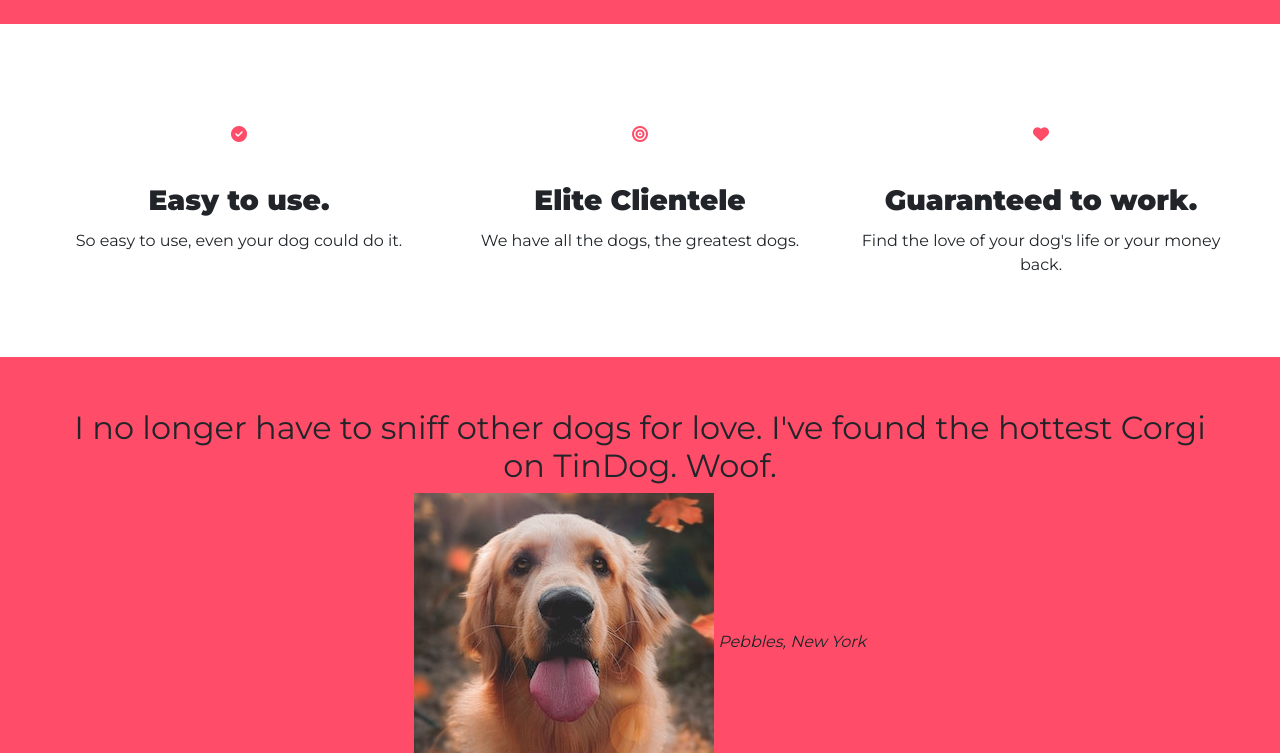
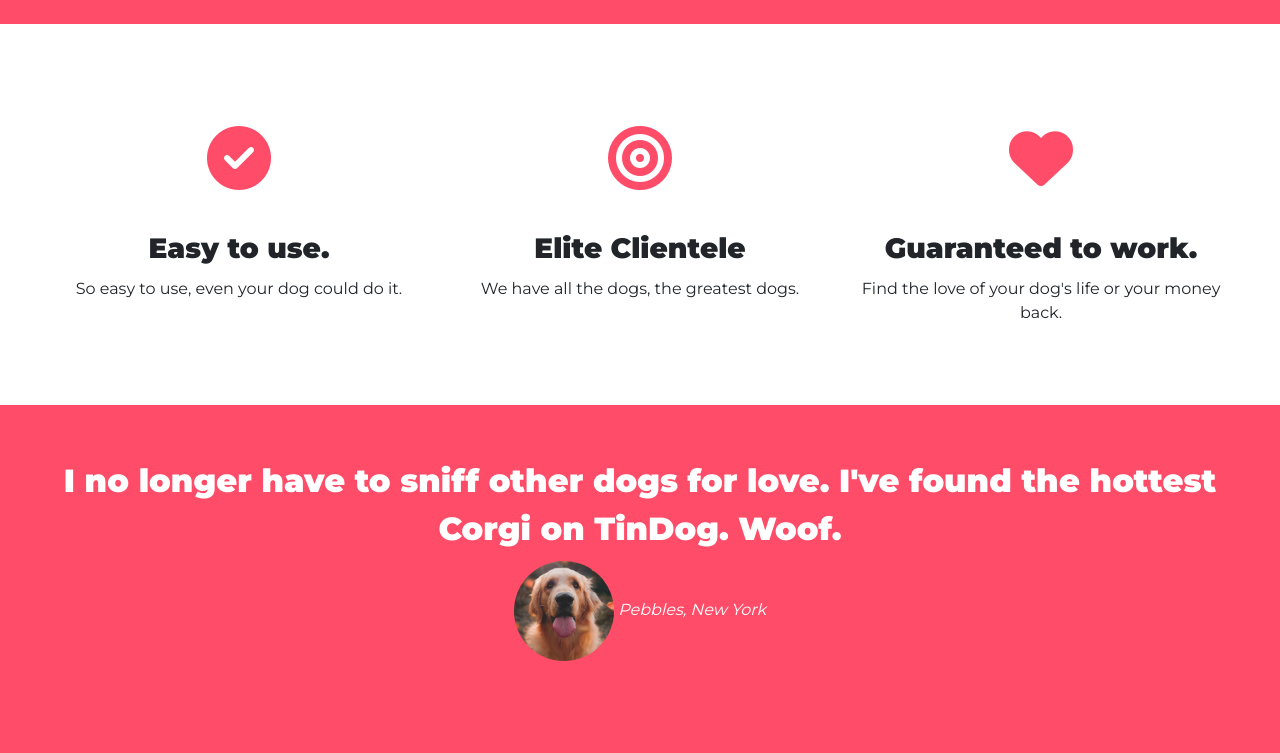
Before and after one commit to slavkoSenkiv/html-personal-website-udemy-webdev, a plain HTML site: page Bootstrap - tindog/index.html in a window 1280 px wide. Shown: the part 690-1443 px from the top of the page. Drawn offline with nearby package versions, Linux system fonts and the light colour scheme.

Commit message:
Update index.html

```diff
--- a/Bootstrap - tindog/index.html
+++ b/Bootstrap - tindog/index.html
@@ -86,19 +86,19 @@
   <section id="features" class="row">
 
     <div class="col-md-4 feature-cell">
-      <i class="fa-solid fa-circle-check feature-icon"></i>
+      <i class="fa-solid fa-circle-check feature-icon fa-4x"></i>
       <h3>Easy to use.</h3>
       <p>So easy to use, even your dog could do it.</p>
     </div>
 
     <div class="col-md-4 feature-cell">
-      <i class="fa-solid fa-bullseye feature-icon"></i>
+      <i class="fa-solid fa-bullseye feature-icon fa-4x"></i>
       <h3>Elite Clientele</h3>
       <p>We have all the dogs, the greatest dogs.</p>
     </div>
 
     <div class="col-md-4 feature-cell">
-      <i class="fa-solid fa-heart feature-icon"></i>
+      <i class="fa-solid fa-heart feature-icon fa-4x"></i>
       <h3>Guaranteed to work.</h3>
       <p>Find the love of your dog's life or your money back.</p>
     </div>
@@ -110,9 +110,9 @@
 
   <section id="testimonials">
 
-    <h2>I no longer have to sniff other dogs for love. I've found the hottest Corgi on TinDog. Woof.</h2>
-    <img src="images/dog-img.jpg" alt="dog-profile">
-    <em>Pebbles, New York</em>
+    <h2 class=" testimonial testimonial-text">I no longer have to sniff other dogs for love. I've found the hottest Corgi on TinDog. Woof.</h2>
+    <img class="testimonial-image" src="images/dog-img.jpg" alt="dog-profile">
+    <em class="testimonial">Pebbles, New York</em>
 
     <!-- <h2 class="testimonial-text">My dog used to be so lonely, but with TinDog's help, they've found the love of their life. I think.</h2>
     <img class="testimonial-image" src="images/lady-img.jpg" alt="lady-profile">
@@ -124,10 +124,10 @@
   <!-- Press -->
 
   <section id="press">
-    <img src="images/techcrunch.png" alt="tc-logo">
-    <img src="images/tnw.png" alt="tnw-logo">
-    <img src="images/bizinsider.png" alt="biz-insider-logo">
-    <img src="images/mashable.png" alt="mashable-logo">
+    <img class="press-logo" src="images/techcrunch.png" alt="tc-logo">
+    <img class="press-logo" src="images/tnw.png" alt="tnw-logo">
+    <img class="press-logo" src="images/bizinsider.png" alt="biz-insider-logo">
+    <img class="press-logo" src="images/mashable.png" alt="mashable-logo">
 
   </section>
 
```
